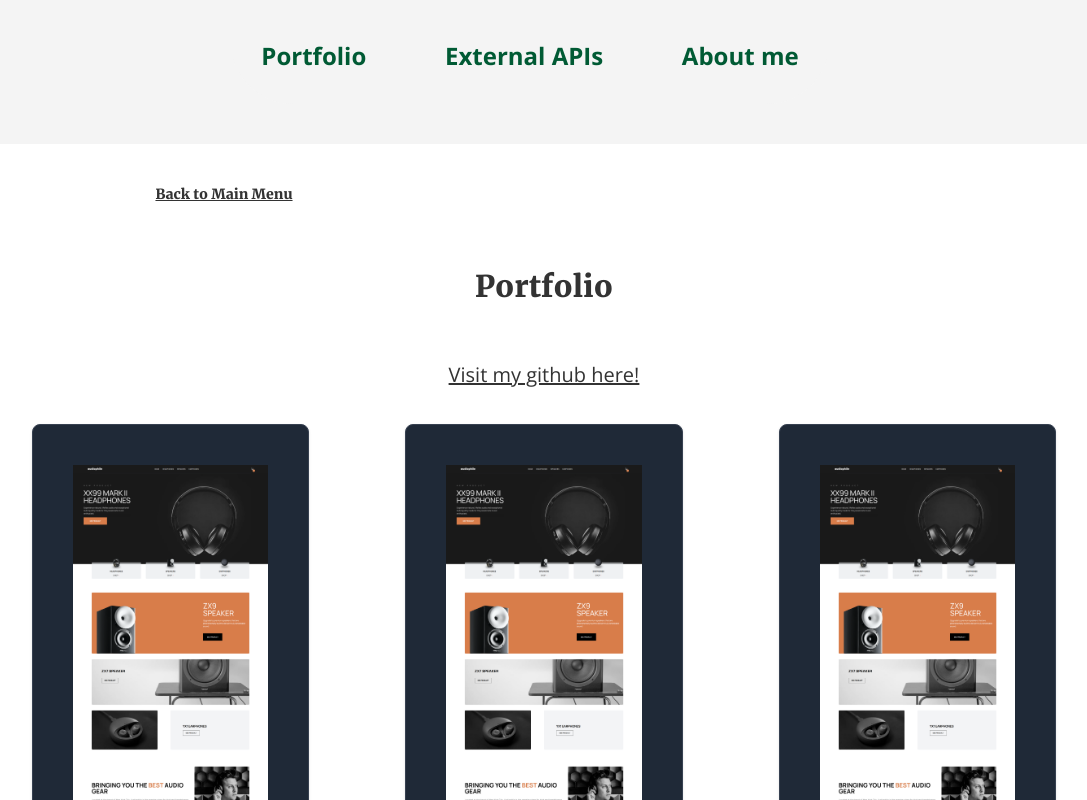
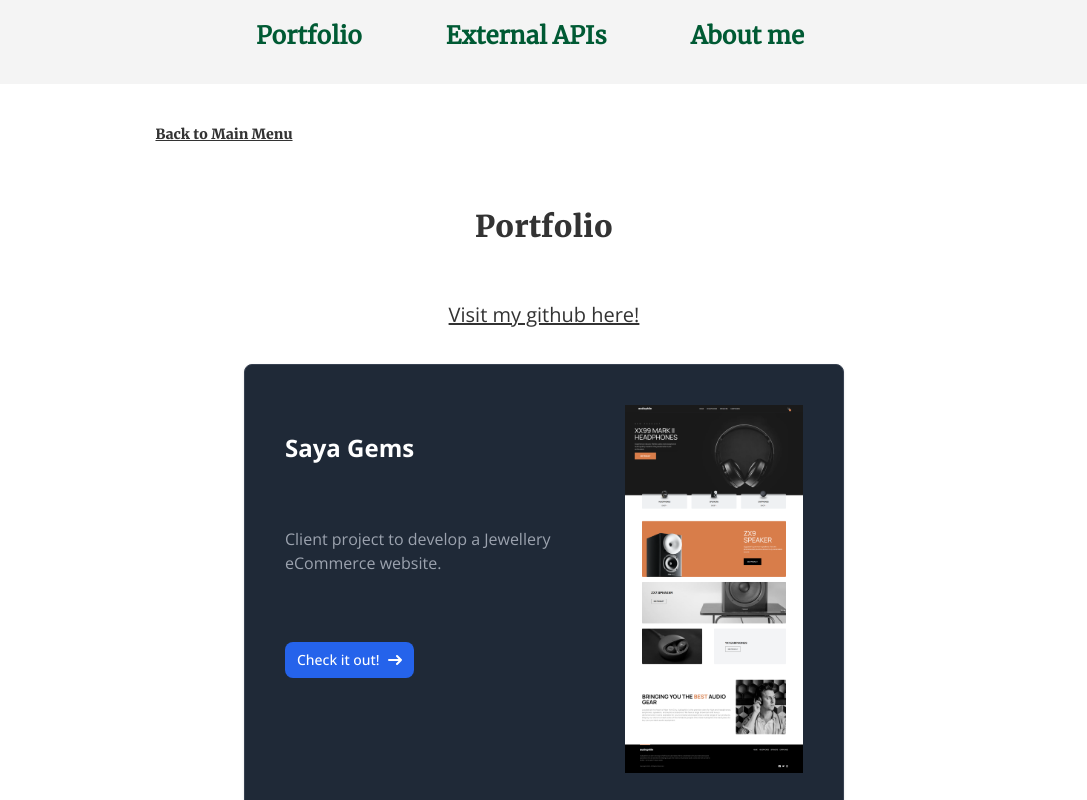
Before and after one commit to BlueElyas/elyas-portfolio, a React (Create React App) app: page /portfolio in a window 1280 px wide. Shown: the top 800 px of the page, without its empty margins (96-1183 px from the left). Built offline with nearby package versions, Linux system fonts and the light colour scheme.

Commit message:
Fix nav and some responivness on visit cards

```diff
--- a/src/components/main/header.jsx
+++ b/src/components/main/header.jsx
@@ -7,19 +7,9 @@ const Header = () => {
 
   return (
     <>
-      <header className="flex justify-end pr-7 py-10 items-center bg-softGray md:items-baseline md:justify-center">
-        <div className="md:hidden">
-          <HamburgerMenu isActive={showNav} setIsActive={setShowNav} />
-        </div>
-        <div className="hidden md:block">
-          <NavBar toggleNavbar={setShowNav} isActive={showNav} />
-        </div>
+      <header className="flex justify-center pr-7 pt-5 items-center bg-softGray md:items-baseline md:justify-center">
+        <NavBar toggleNavbar={setShowNav} isActive={showNav} />
       </header>
-      {showNav && (
-        <div className="md:hidden">
-          <NavBar toggleNavbar={setShowNav} isActive={showNav} />
-        </div>
-      )}
     </>
   );
 };
--- a/src/components/nav/Nav.jsx
+++ b/src/components/nav/Nav.jsx
@@ -8,20 +8,14 @@ const NavBar = ({ toggleNavbar, isActive }) => {
   return (
     <>
       <nav>
-        <ul className="flex gap-1font-merriweatherReg flex-col place-items-center bg-softGray pb-16 md:pb-8 flex-wrap md:flex-row md:justify-around  w-screen border-solid border-2 border-darkGray border-opacity-10 rounded-b-full gap-4 md:border-none md:w-[600px]">
+        <ul className="flex font-merriweatherReg place-items-center bg-softGray pb-6 md:pb-8 flex-wrap md:flex-row md:justify-around  gap-8 md:w-[600px]">
           <li className={linkStyles.join(" ")}>
             <NavLink to="/portfolio" className="flex items-center gap-4">
-              <div className="md:hidden">
-                <FaArrowAltCircleRight />
-              </div>
               <button onClick={() => toggleNavbar(!isActive)}>Portfolio</button>
             </NavLink>
           </li>
           <li className={linkStyles.join(" ")}>
             <NavLink to="apis" className="flex items-center gap-4">
-              <div className="md:hidden">
-                <FaArrowAltCircleRight />
-              </div>
               <button onClick={() => toggleNavbar(!isActive)}>
                 External APIs
               </button>
@@ -29,9 +23,6 @@ const NavBar = ({ toggleNavbar, isActive }) => {
           </li>
           <li className={linkStyles.join(" ")}>
             <NavLink to="about" className="flex items-center gap-4">
-              <div className="md:hidden">
-                <FaArrowAltCircleRight />
-              </div>
               <button onClick={() => toggleNavbar(!isActive)}>About me</button>
             </NavLink>
           </li>
--- a/src/components/reusable/VisitCard.jsx
+++ b/src/components/reusable/VisitCard.jsx
@@ -3,11 +3,13 @@ import { NavLink } from "react-router-dom";
 
 const VisitCard = ({ title, link, description, images }) => {
   return (
-    <div className="p-10 border rounded-lg shadow bg-gray-800 border-gray-700 flex flex-col md:items-start gap-4 flex-1 min-w-min md:text-start">
-      <img src={images[0]} alt={title} />
+    <div className="p-10 border rounded-lg shadow bg-gray-800 border-gray-700 flex flex-col md:items-start gap-4 md:text-start md:flex-row-reverse md:gap-12 md:w-[600px]">
+      <div className="md:w-1/2">
+        <img src={images[0]} alt={title} className="w-full" />
+      </div>
 
-      <h5 className="mb-2 text-2xl font-bold text-white">{title}</h5>
-
+      <div className="flex flex-col md:items-start md:justify-around md:h-[300px] box-border">
+        <h5 className="mb-2 text-2xl font-bold text-white ">{title}</h5>
         <p className="mb-3 font-normal text-gray-400 ">{description}</p>
         <NavLink
           to={link}
@@ -31,6 +33,7 @@ const VisitCard = ({ title, link, description, images }) => {
           </svg>
         </NavLink>
       </div>
+    </div>
   );
 };
 
--- a/src/pages/Projects.jsx
+++ b/src/pages/Projects.jsx
@@ -17,7 +17,7 @@ const Projects = () => {
             Visit my github here!
           </a>
         </div>
-        <div className="flex flex-col items-center md:flex-row md:flex-wrap justify-center mt-8 gap-24 md:items-baseline">
+        <div className="flex flex-col items-center md:flex-row md:flex-wrap mt-8 gap-24 md:items-baseline justify-center">
           {projects.map((project) => {
             return (
               <VisitCard
```
Lines whose indentation alone changed are shown as unchanged.
